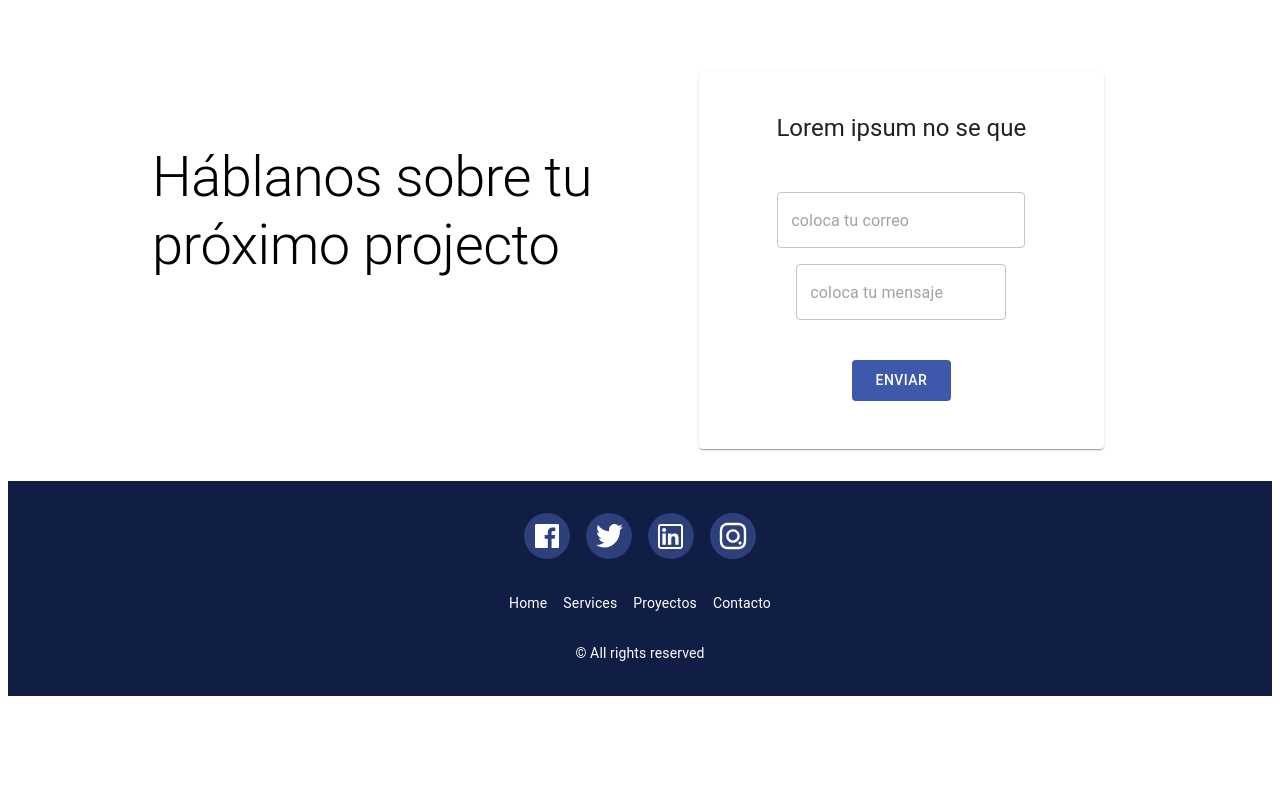
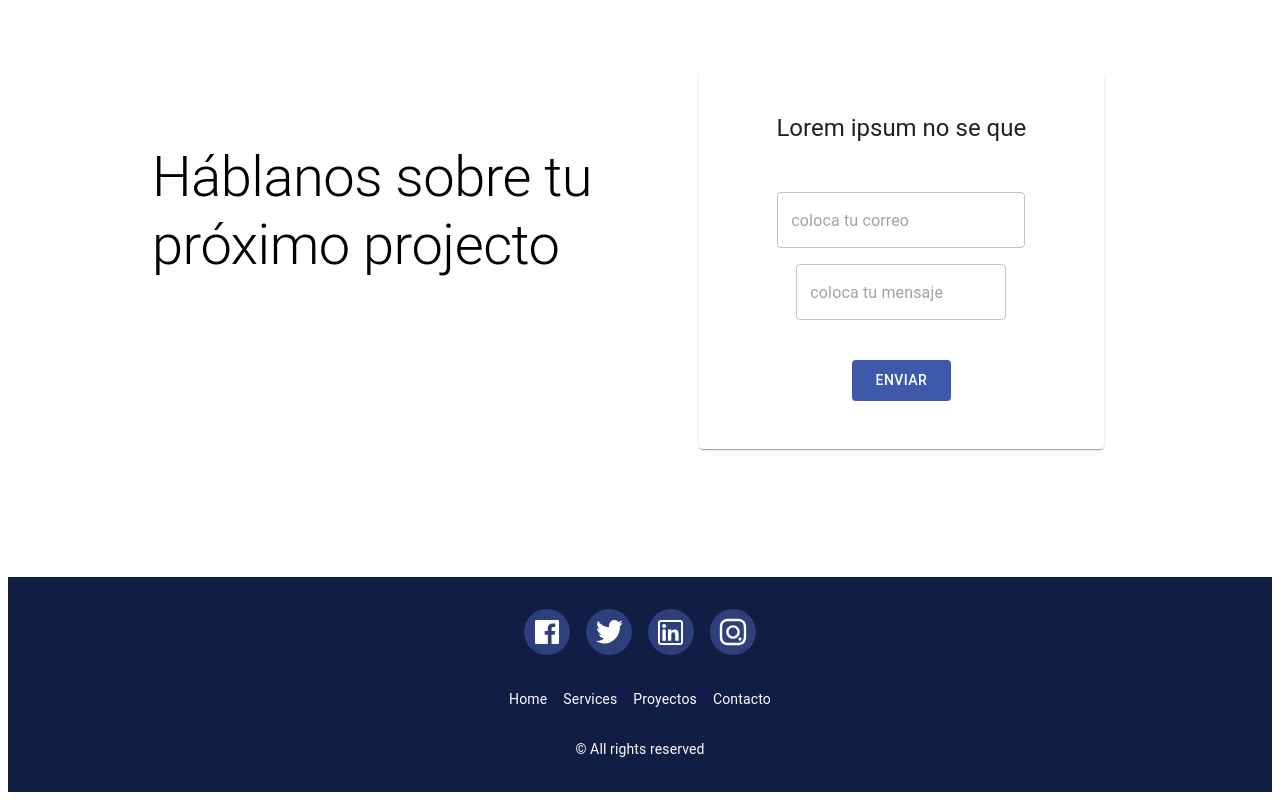
Before and after one commit to ZambranoBeicker/LandingPage, a React (Create React App) app: page / in a window 1280 px wide. Shown: the part 2304-3104 px from the top of the page. Before the commit the page ends 3008 px from the top, so only its background shows below. Built offline with nearby package versions, Linux system fonts and the light colour scheme.

Commit message:
Add a bit more of padding to the footer

```diff
--- a/src/components/Footer.js
+++ b/src/components/Footer.js
@@ -23,7 +23,7 @@ const Footer = () => {
 
 
    return(
-     <Box mt="2rem" bgcolor="#101d45" py="2rem">
+     <Box mt="8rem" bgcolor="#101d45" py="2rem">
        <Container>
          <Box mx="auto" maxWidth={330} justifyContent="center" display="flex" flexWrap="wrap" >
            <Box mx=".5rem">
```
